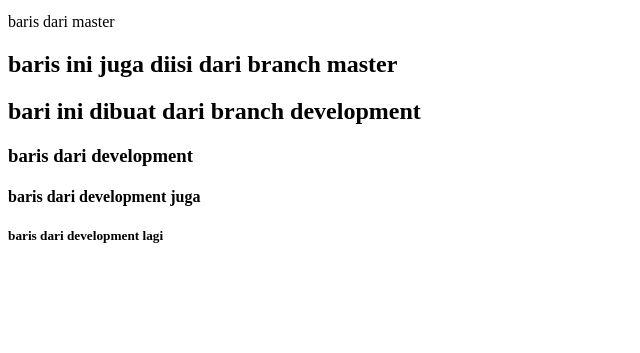
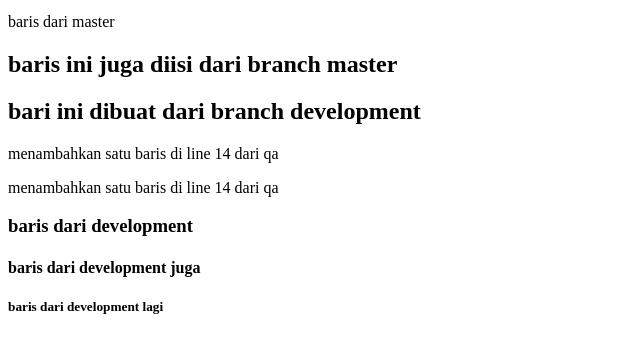
Before and after one commit to hisbu/latihan-git, a plain HTML site: page index.html in a window 1280 px wide. Shown: the part 101-454 px from the top of the page, without its empty margins (0-640 px from the left). Drawn offline with Linux system fonts and the light colour scheme.

Commit message:
update index qa

```diff
--- a/index.html
+++ b/index.html
@@ -11,6 +11,8 @@
     <div>baris dari master</div>
     <h2>baris ini juga diisi dari branch master</h2>
     <h2>bari ini dibuat dari branch development</h2>
+    <p>menambahkan satu baris di line 14 dari qa</p>
+    <p>menambahkan satu baris di line 14 dari qa</p>
     <h3>baris dari development</h3>
     <h4>baris dari development juga</h4>
     <h5>baris dari development lagi</h5>
```
